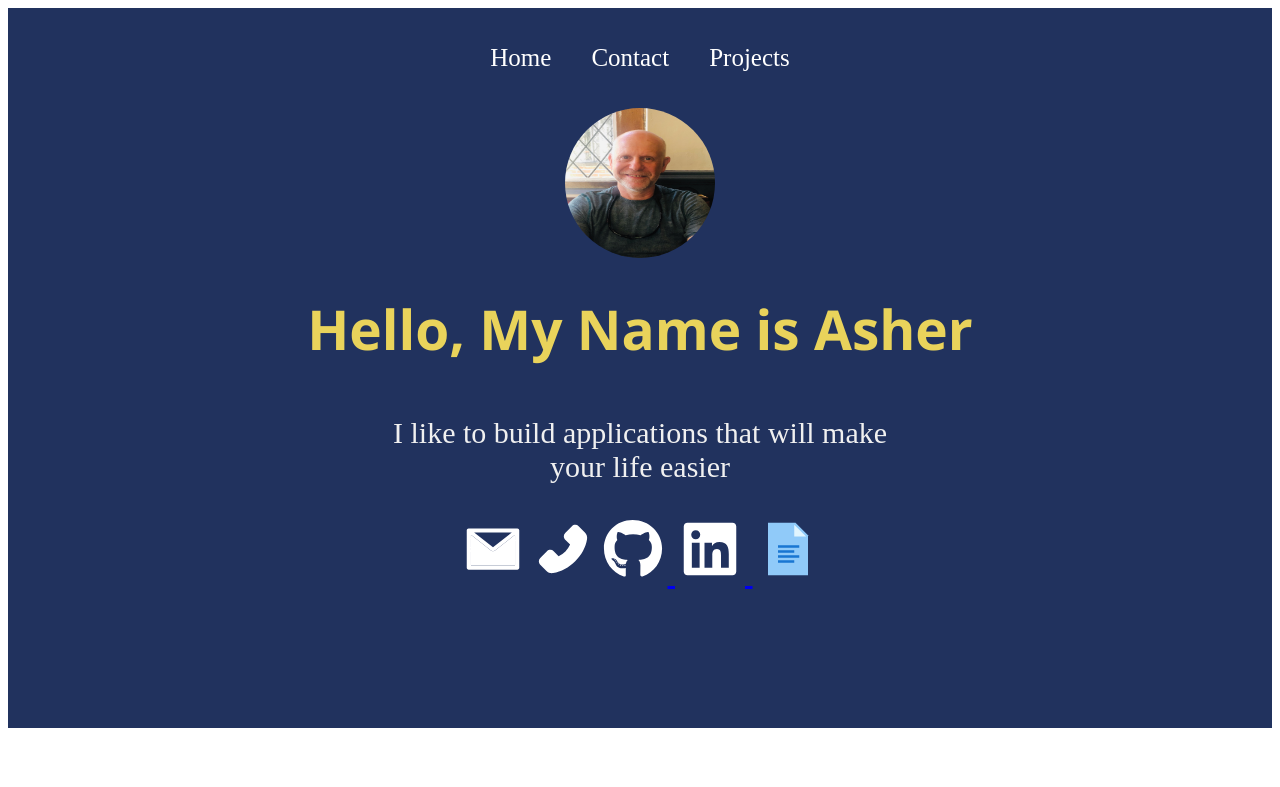
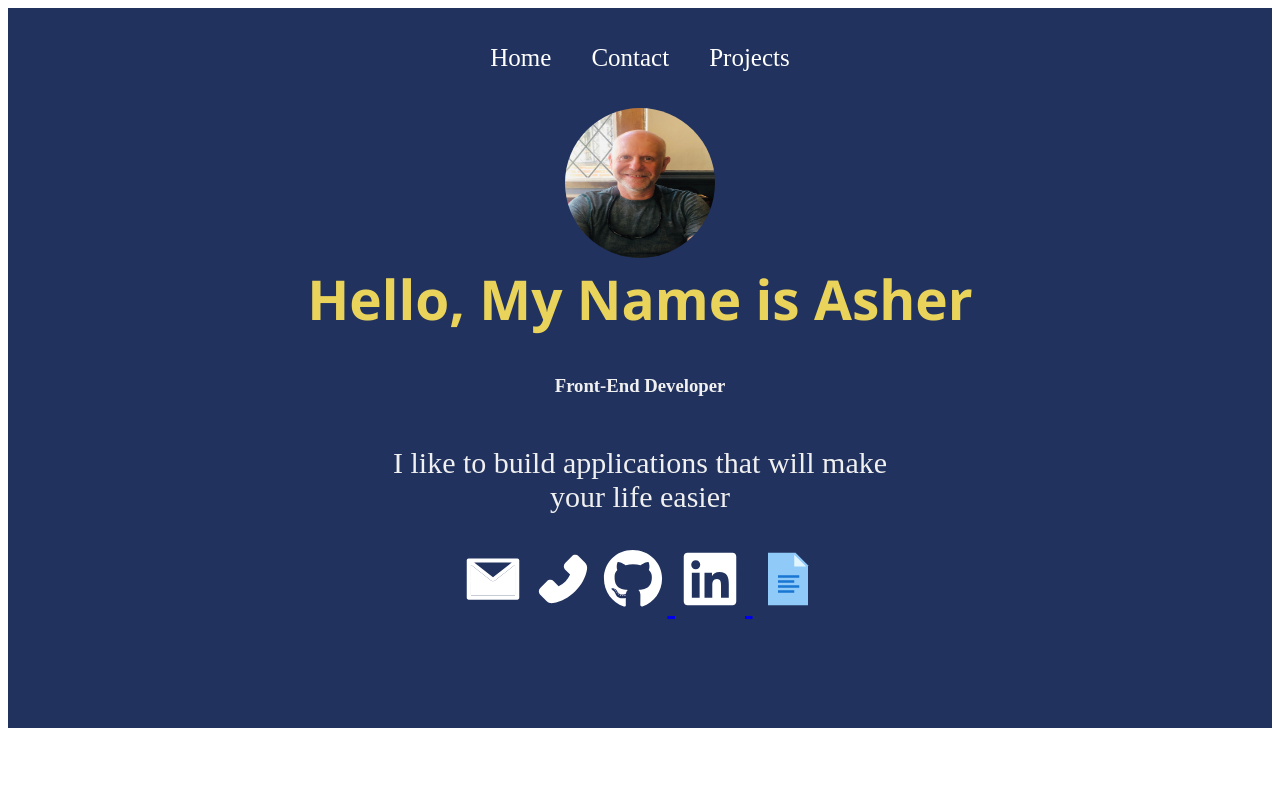
Before and after one commit to Asherbeck10/Asher-Beck-Portfolio, a React (Create React App) app: page / in a window 1280 px wide. Shown: the top 787 px of the page. Built offline with nearby package versions, Linux system fonts and the light colour scheme.

Commit message:
added text

```diff
--- a/src/Pages/Home/index.js
+++ b/src/Pages/Home/index.js
@@ -13,6 +13,7 @@ function Home() {
       </header>
       <div className="about">
       <h2>Hello, My Name is Asher</h2>
+      <h3>Front-End Developer</h3>
       <div className='prompt'>
         <div>
         <p>I like to build applications that will make your life easier  </p>
```
